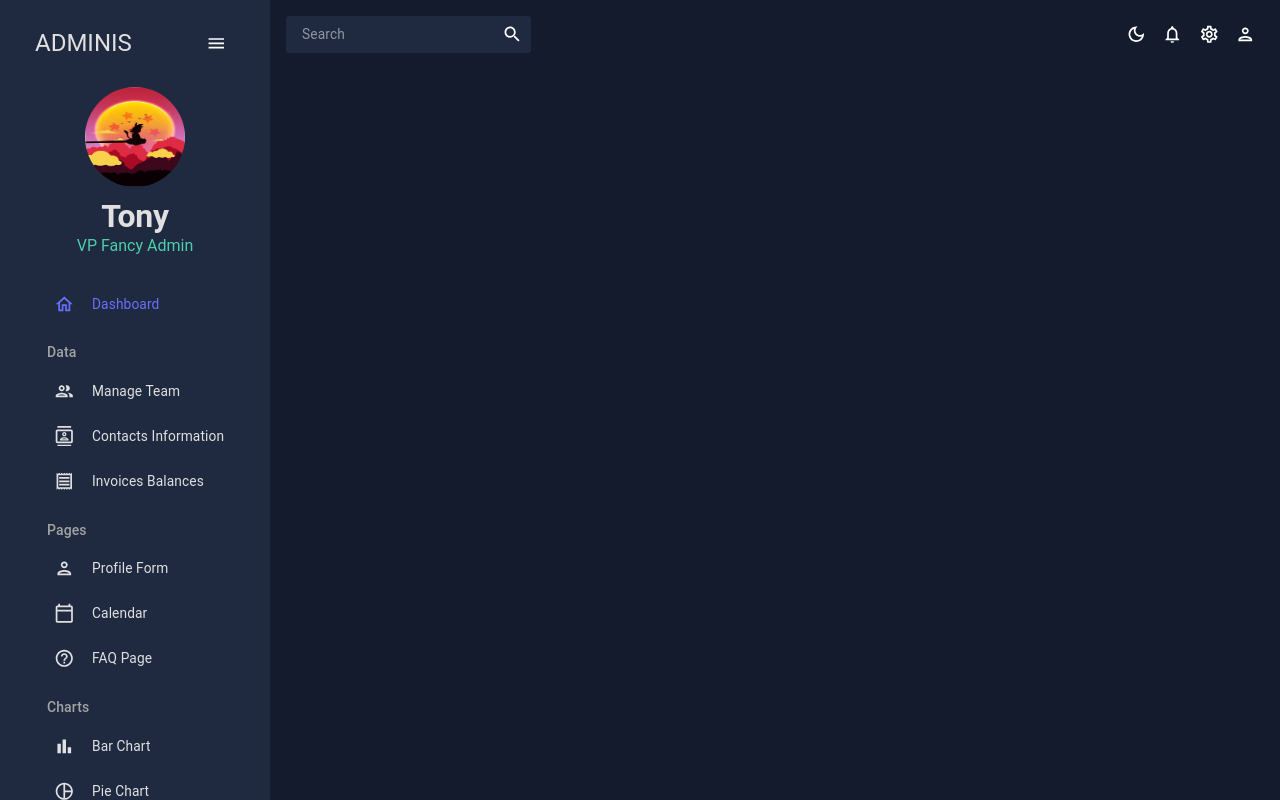
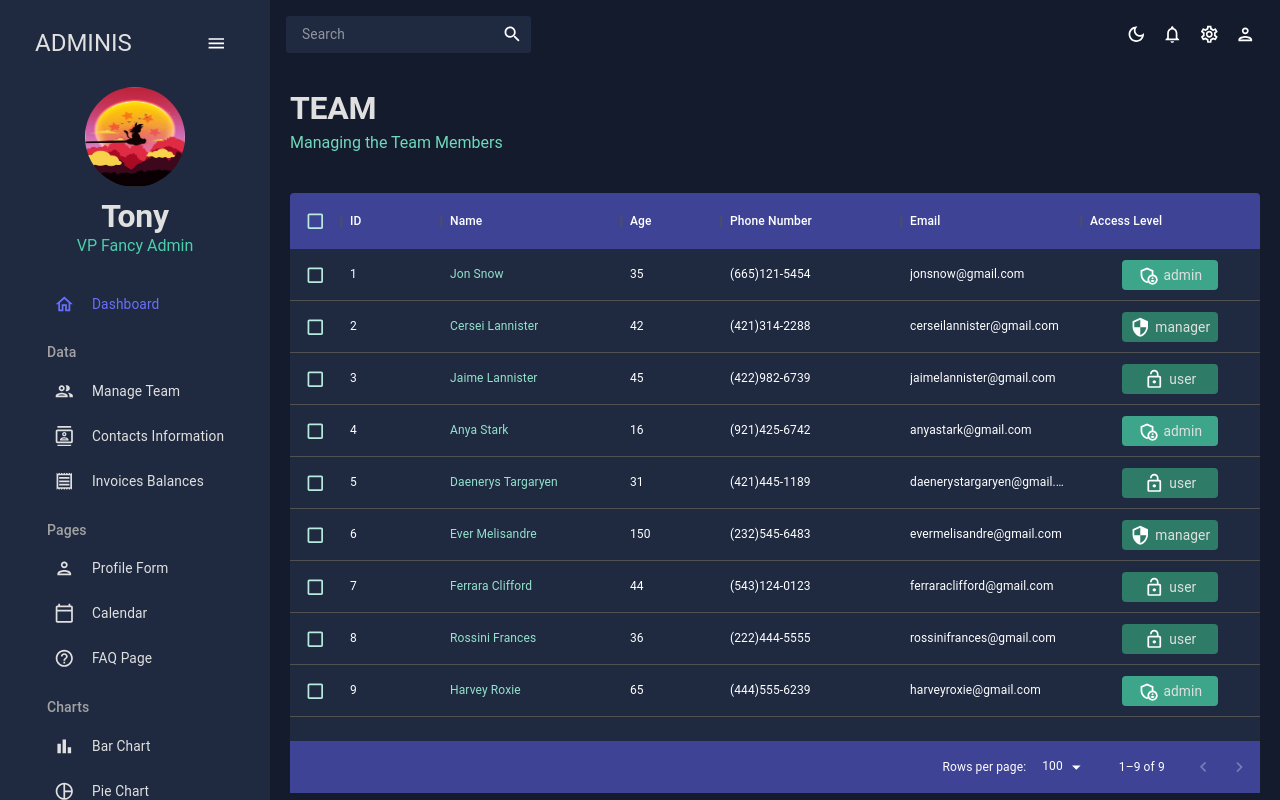
Before and after one commit to SupernalDeity/controller-dashboard, a React (Create React App) app: page /team in a window 1280 px wide. Built offline with nearby package versions, Linux system fonts and the light colour scheme.

Commit message:
team, contact, and invoices: charts and pages setup

```diff
--- a/src/App.js
+++ b/src/App.js
@@ -5,10 +5,10 @@
 import Topbar from './scenes/global/Topbar';
 import Dashboard from "./scenes/dashboard";
 import Sidebar from "./scenes/global/Sidebar";
+import Team from "./scenes/team";
+import Contacts from "./scenes/contacts";
+import Invoices from "./scenes/invoices";
 // import Calender from "./scenes/calender";
-// import Team from "./scenes/team";
-// import Invoices from "./scenes/invoices";
-// import Contacts from "./scenes/contacts";
 // import Bar from "./scenes/bar";
 // import Form from "./scenes/form";
 // import Line from "./scenes/line";
@@ -30,9 +30,9 @@
             <Topbar setIsSidebar={setIsSidebar}/>
             <Routes>
               <Route path='/' element={<Dashboard />} />
-              {/* <Route path='/team' element={<Team />} /> */}
-              {/* <Route path='/contacts' element={<Contacts />} /> */}
-              {/* <Route path='/invoices' element={<Invoices />} /> */}
+              <Route path='/team' element={<Team />} />
+              <Route path='/contacts' element={<Contacts />} />
+              <Route path='/invoices' element={<Invoices />} />
               {/* <Route path='/form' element={<Form />} /> */}
               {/* <Route path='/bar' element={<Bar />} /> */}
               {/* <Route path='/pie' element={<Pie />} /> */}
--- /dev/null
+++ b/src/scenes/contacts/index.jsx
@@ -0,0 +1,102 @@
+import { Box } from '@mui/material';
+import { DataGrid, GridToolbar } from '@mui/x-data-grid';
+import { tokens } from '../../theme';
+import { mockDataContacts } from '../../data/mockData';
+import Header from '../../components/Header';
+import { useTheme } from '@mui/material';
+
+const Contacts = () => {
+  const theme = useTheme();
+  const colors = tokens(theme.palette.mode);
+  const columns = [
+    {
+      field: 'id',
+      headerName: 'ID',
+      flex: 0.5
+    },
+    {
+      field: 'registrarId',
+      headerName: 'Registrar ID'
+    },
+    {
+      field: 'name',
+      headerName: 'Name',
+      flex: 1,
+      cellClassName: 'name-column--cell',
+    },
+    {
+      field: 'age',
+      headerName: 'Age',
+      type: 'number',
+      headerAlign: 'left',
+      align: 'left',
+    },
+    {
+      field: 'phone',
+      headerName: 'Phone Number',
+      flex: 1,
+    },
+    {
+      field: 'email',
+      headerName: 'Email',
+      flex: 1,
+    },
+    {
+      field: 'address',
+      headerName: 'Address',
+      flex: 1,
+    },
+    {
+      field: 'city',
+      headerName: 'City',
+      flex: 1,
+    },
+    {
+      field: 'zipCode',
+      headerName: 'Zip Code',
+      flex: 1,
+    },
+  ];
+
+  return (
+    <Box m='20px'>
+      <Header title='CONTACTS' subtitle='List of Contacts for Future Reference' />
+      <Box
+        m='40px 0 0 0'
+        height='75vh'
+        sx={{
+          '& .MuiDataGrid-root': {
+            border: 'none',
+          },
+          '& .MuiDataGrid-cell': {
+            borderBottom: 'none',
+          },
+          '& .name-column--cell': {
+            color: colors.greenAccent[300],
+          },
+          '& .MuiDataGrid-columnHeaders': {
+            backgroundColor: colors.blueAccent[700],
+            borderBottom: 'none',
+          },
+          '& .MuiDataGrid-virtualScroller': {
+            backgroundColor: colors.primary[400],
+          },
+          '& .MuiDataGrid-footerContainer': {
+            borderTop: 'none',
+            backgroundColor: colors.blueAccent[700],
+          },
+          '& .MuiCheckbox-root': {
+            color: `${colors.greenAccent[200]} !important`,
+          },
+          '& .MuiDataGrid-toolbarContainer .MuiButton-text': {
+            color: `${colors.grey[100]} !important`,
+          },
+        }}
+      >
+        <DataGrid rows={mockDataContacts} columns={columns} components={{ Toolbar: GridToolbar }} />
+      </Box>
+    </Box>
+  );
+};
+
+export default Contacts;
--- a/src/scenes/dashboard/index.jsx
+++ b/src/scenes/dashboard/index.jsx
@@ -5,7 +5,7 @@
   return (
     <Box m='20px'>
       <Box display='flex' justifyContent='space-between' alignItems='center'>
-        <Header title='DASHBOARD' subtitle='Welcome to your dashboard' />
+        <Header title='DASHBOARD' subtitle='Welcome to your Dashboard' />
       </Box>
     </Box>
   )
--- a/src/scenes/global/Sidebar.jsx
+++ b/src/scenes/global/Sidebar.jsx
@@ -94,7 +94,7 @@
               </Box>
 
               <Box textAlign='center'>
-                <Typography variant='h2' color={colors.grey[100]} fontWeight='bold' sx={{ m: "10px 0 0 0" }}>Tony</Typography>
+                <Typography variant='h2' color={colors.grey[100]} fontWeight='bold' sx={{ m: '10px 0 0 0' }}>Tony</Typography>
                 <Typography variant='h5' color={colors.greenAccent[500]}>VP Fancy Admin</Typography>
               </Box>
             </Box>
@@ -126,7 +126,7 @@
             />
             <Item
               title='Invoices Balances'
-              to='/invoices"'
+              to='/invoices'
               icon={<ReceiptOutlinedIcon />}
               selected={selected}
               setSelected={setSelected}
--- /dev/null
+++ b/src/scenes/invoices/index.jsx
@@ -0,0 +1,86 @@
+import { Box, Typography, useTheme } from '@mui/material';
+import { DataGrid } from '@mui/x-data-grid';
+import { tokens } from '../../theme';
+import { mockDataInvoices } from '../../data/mockData';
+import Header from '../../components/Header';
+
+const Invoices = () => {
+  const theme = useTheme();
+  const colors = tokens(theme.palette.mode);
+  const columns = [
+    {
+      field: 'id',
+      headerName: 'ID',
+    },
+    {
+      field: 'name',
+      headerName: 'Name',
+      flex: 1,
+      cellClassName: 'name-column--cell',
+    },
+    {
+      field: 'phone',
+      headerName: 'Phone Number',
+      flex: 1,
+    },
+    {
+      field: 'email',
+      headerName: 'Email',
+      flex: 1,
+    },
+    {
+      field: 'cost',
+      headerName: 'Cost',
+      flex: 1,
+      renderCell: (params) => (
+        <Typography color={colors.greenAccent[500]}>
+          ${params.row.cost}
+        </Typography>
+      )
+    },
+    {
+      field: 'date',
+      headerName: 'Date',
+      flex: 1,
+    },
+  ];
+
+  return (
+    <Box m='20px'>
+      <Header title='Invoices' subtitle='List of Invoice Balances' />
+      <Box
+        m='40px 0 0 0'
+        height='75vh'
+        sx={{
+          '& .MuiDataGrid-root': {
+            border: 'none',
+          },
+          '& .MuiDataGrid-cell': {
+            borderBottom: 'none',
+          },
+          '& .name-column--cell': {
+            color: colors.greenAccent[300],
+          },
+          '& .MuiDataGrid-columnHeaders': {
+            backgroundColor: colors.blueAccent[700],
+            borderBottom: 'none',
+          },
+          '& .MuiDataGrid-virtualScroller': {
+            backgroundColor: colors.primary[400],
+          },
+          '& .MuiDataGrid-footerContainer': {
+            borderTop: 'none',
+            backgroundColor: colors.blueAccent[700],
+          },
+          '& .MuiCheckbox-root': {
+            color: `${colors.greenAccent[200]} !important`,
+          },
+        }}
+      >
+        <DataGrid checkboxSelection rows={mockDataInvoices} columns={columns} />
+      </Box>
+    </Box>
+  );
+};
+
+export default Invoices;
--- /dev/null
+++ b/src/scenes/team/index.jsx
@@ -0,0 +1,112 @@
+import { Box, Typography, useTheme } from '@mui/material';
+import { DataGrid } from '@mui/x-data-grid';
+import { tokens } from '../../theme';
+import { mockDataTeam } from '../../data/mockData';
+import AdminPanelSettingsOutlinedIcon from '@mui/icons-material/AdminPanelSettingsOutlined';
+import LockOpenOutlinedIcon from '@mui/icons-material/LockOpenOutlined';
+import SecurityOutlinedIcon from '@mui/icons-material/SecurityOutlined';
+import Header from '../../components/Header'
+
+const Team = () => {
+  const theme = useTheme();
+  const colors = tokens(theme.palette.mode);
+  const columns = [
+    {
+      field: 'id',
+      headerName: 'ID'
+    },
+    {
+      field: 'name',
+      headerName: 'Name',
+      flex: 1,
+      cellClassName: 'name-column--cell',
+    },
+    {
+      field: 'age',
+      headerName: 'Age',
+      type: 'number',
+      headerAlign: 'left',
+      align: 'left',
+    },
+    {
+      field: 'phone',
+      headerName: 'Phone Number',
+      flex: 1,
+    },
+    {
+      field: 'email',
+      headerName: 'Email',
+      flex: 1,
+    },
+    {
+      field: 'accessLevel',
+      headerName: 'Access Level',
+      flex: 1,
+      renderCell: ({ row: { access } }) => {
+        return (
+          <Box
+            width='60%'
+            m='0 auto'
+            p='5px'
+            display='flex'
+            justifyContent='center'
+            backgroundColor={
+              access === 'admin'
+                ? colors.greenAccent[600]
+                : access === 'manager'
+                  ? colors.greenAccent[700]
+                  : colors.greenAccent[700]
+            }
+            borderRadius='4px'
+          >
+            {access === 'admin' && <AdminPanelSettingsOutlinedIcon />}
+            {access === 'manager' && <SecurityOutlinedIcon />}
+            {access === 'user' && <LockOpenOutlinedIcon />}
+            <Typography color={colors.grey[100]} sx={{ ml: '5px' }}>
+              {access}
+            </Typography>
+          </Box>
+        );
+      },
+    },
+  ];
+
+  return (
+    <Box m='20px'>
+      <Header title='TEAM' subtitle='Managing the Team Members' />
+      <Box
+        m='40px 0 0 0'
+        height='75vh'
+        sx={{
+          '& .MuiDataGrid-root': {
+            border: 'none',
+          },
+          '& .MuiDataGrid-cell': {
+            borderBottom: 'none',
+          },
+          '& .name-column--cell': {
+            color: colors.greenAccent[300],
+          },
+          '& .MuiDataGrid-columnHeaders': {
+            backgroundColor: colors.blueAccent[700],
+            borderBottom: 'none',
+          },
+          '& .MuiDataGrid-virtualScroller': {
+            backgroundColor: colors.primary[400],
+          },
+          '& .MuiDataGrid-footerContainer': {
+            borderTop: 'none',
+            backgroundColor: colors.blueAccent[700],
+          },
+          '& .MuiCheckbox-root': {
+            color: `${colors.greenAccent[200]} !important`,
+          },
+        }}
+      >
+        <DataGrid checkboxSelection rows={mockDataTeam} columns={columns} />
+      </Box>
+    </Box>
+  );
+};
+
+export default Team
```
